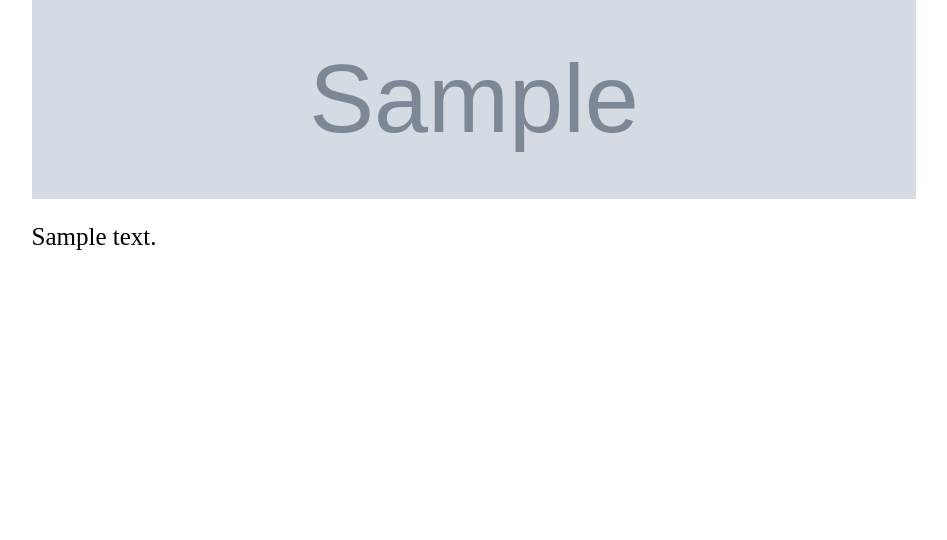
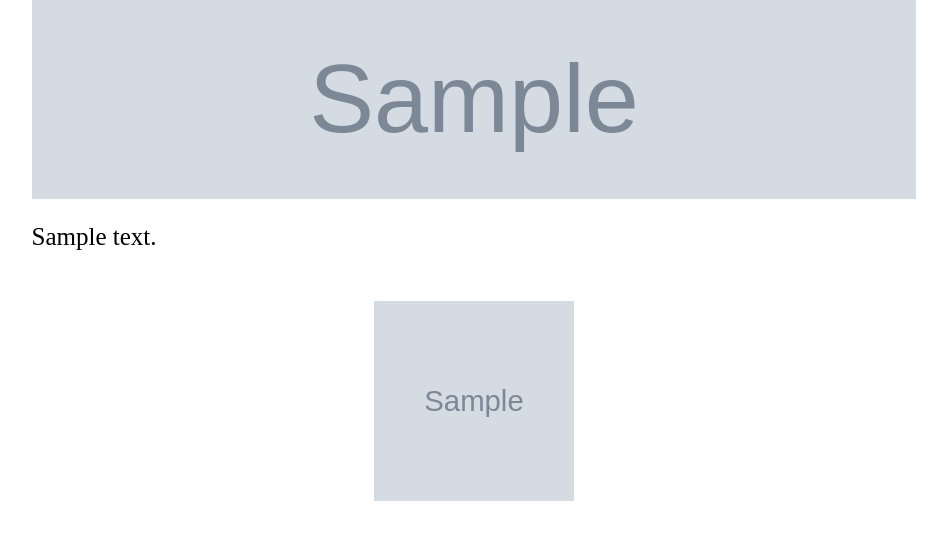
Before and after one commit to a-taikan/meister, a Django app: page /blog/1/ in a window 1280 px wide. Shown: the part 199-739 px from the top of the page, without its empty margins (166-1113 px from the left). Run offline with Django 3.2, Linux system fonts and the light colour scheme; tables that the repository leaves empty hold one stand-in row (values such as "Sample post"); grey boxes marked "Sample" are stand-in pictures.

Commit message:
make it better

```diff
--- a/blog/templates/blog/show.html
+++ b/blog/templates/blog/show.html
@@ -22,7 +22,9 @@
         </div>
 
         <div id= "images">
-
+            {% for ob in article.image_set.all %}
+                <img src="{{ MEDIA_URL }}{{ ob.images}}" width=200px height= 200px>
+            {% endfor %}
         </div>
     </body>
 </html>
```
Also changed, not shown: blog/migrations/0002_image_article.py (deleted), blog/migrations/0003_auto_20210827_1756.py (deleted).
